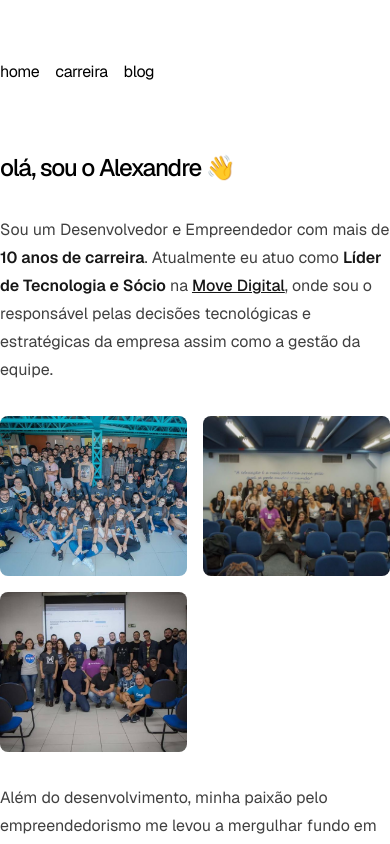
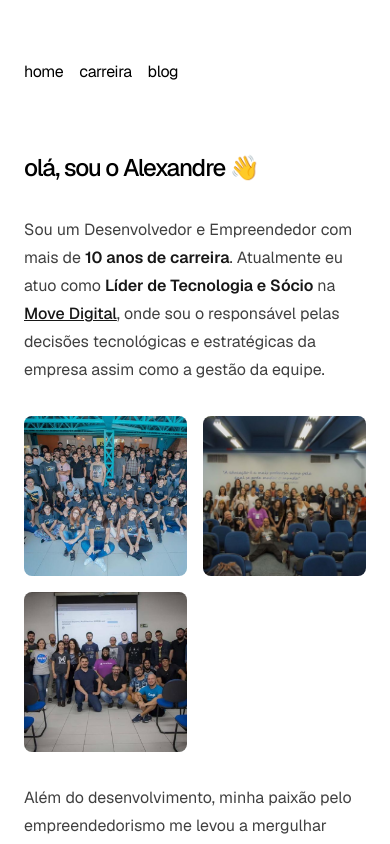
Before and after one commit to alexandrekumagae/alexandrekumagae.com, a Next.js app: page / in a window 390 px wide. Shown: the top 844 px of the page. Built offline with nearby package versions, Linux system fonts and the light colour scheme.

Commit message:
fix: space x on mobile

```diff
--- a/src/app/layout.tsx
+++ b/src/app/layout.tsx
@@ -25,7 +25,7 @@ export default function RootLayout({
           ' mx-auto mb-40 mt-8 flex max-w-2xl flex-col antialiased'
         }
       >
-        <main className="mt-6 flex min-w-0 flex-auto flex-col">
+        <main className="mt-6 flex min-w-0 flex-auto flex-col max-sm:px-6">
           <Header />
           {children}
         </main>
```
